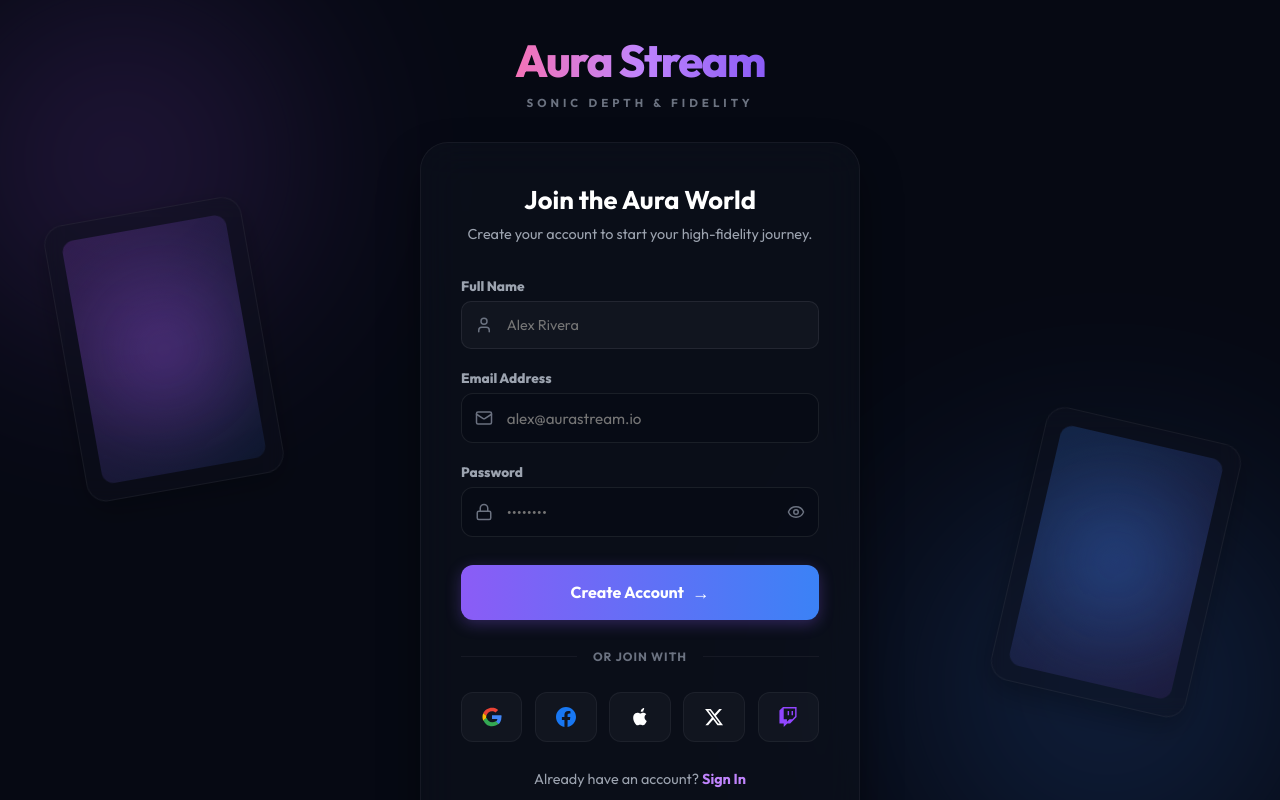
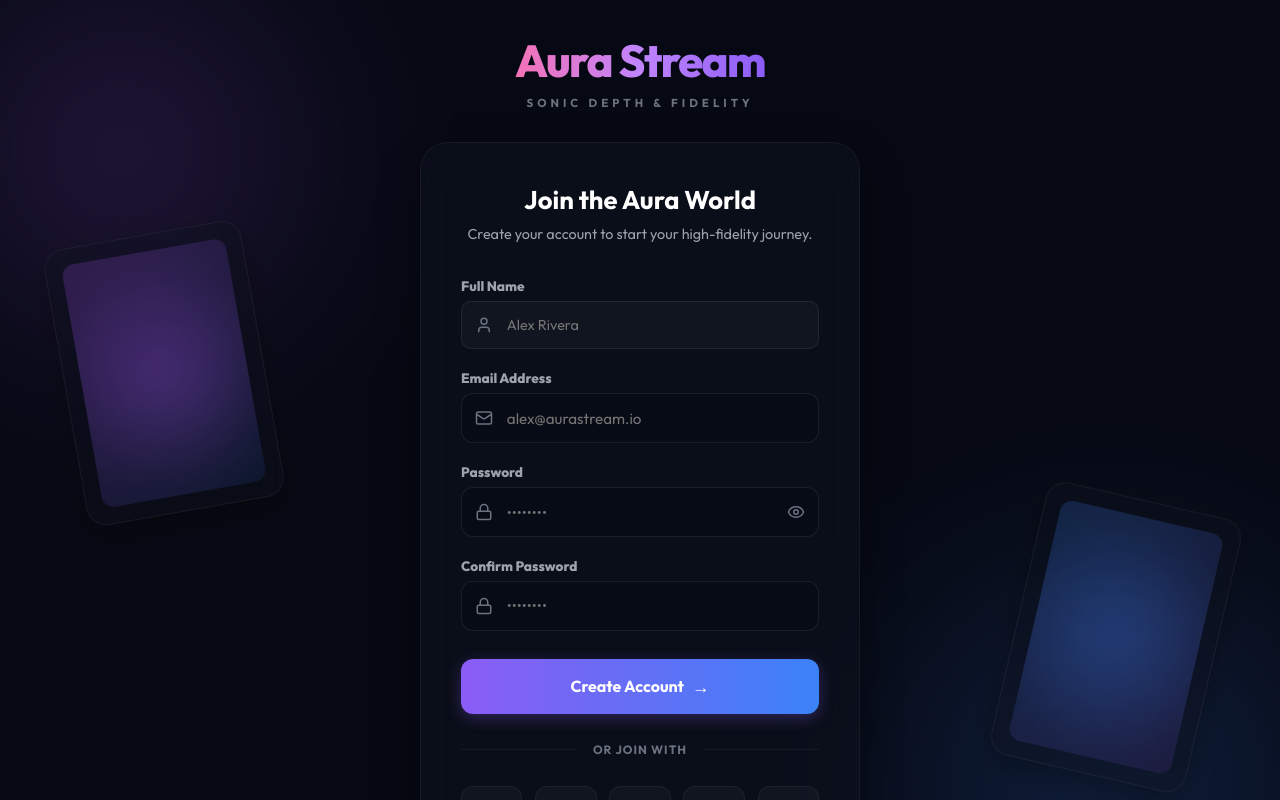
Before and after one commit to quanganh296/aura-stream-desktop, a React (Vite) app: page /#/signup in a window 1280 px wide. Shown: the top 800 px of the page. Built offline with nearby package versions, Linux system fonts and the light colour scheme.

Commit message:
Add confirm password field to Signup and configure win icon in package.json

```diff
--- a/package.json
+++ b/package.json
@@ -34,7 +34,8 @@
       "output": "D:\\MyMusicApp\\aurastream-dist-desktop"
     },
     "win": {
-      "target": "portable"
+      "target": "portable",
+      "icon": "icon/icon.png"
     },
     "files": [
       "dist/**/*",
--- a/src/components/Signup.jsx
+++ b/src/components/Signup.jsx
@@ -8,6 +8,7 @@ const Signup = () => {
   const [username, setUsername] = useState('');
   const [email, setEmail] = useState('');
   const [password, setPassword] = useState('');
+  const [confirmPassword, setConfirmPassword] = useState('');
   const [showPassword, setShowPassword] = useState(false);
   const [errorMsg, setErrorMsg] = useState('');
   const [isSubmitting, setIsSubmitting] = useState(false);
@@ -23,8 +24,13 @@ const Signup = () => {
 
   const handleSubmit = async (e) => {
     e.preventDefault();
-    if (!username || !email || !password) {
+    if (!username || !email || !password || !confirmPassword) {
       setErrorMsg('Please fill in all fields.');
+      return;
+    }
+
+    if (password !== confirmPassword) {
+      setErrorMsg('Mật khẩu xác nhận không khớp.');
       return;
     }
 
@@ -142,6 +148,23 @@ const Signup = () => {
               </div>
             </div>
 
+            {/* Confirm Password Input */}
+            <div className="form-group">
+              <label htmlFor="confirmPassword">Confirm Password</label>
+              <div className="input-wrapper">
+                <Lock className="input-icon" size={18} />
+                <input
+                  type={showPassword ? 'text' : 'password'}
+                  id="confirmPassword"
+                  placeholder="••••••••"
+                  value={confirmPassword}
+                  onChange={(e) => setConfirmPassword(e.target.value)}
+                  disabled={isSubmitting}
+                  required
+                />
+              </div>
+            </div>
+
             {/* Submit Button - Gradient style with arrow icon */}
             <button type="submit" className="btn-auth-submit btn-signup-submit gradient-btn" disabled={isSubmitting}>
               {isSubmitting ? 'Creating...' : (
```
Also changed, not shown: icon/icon.png (added).
